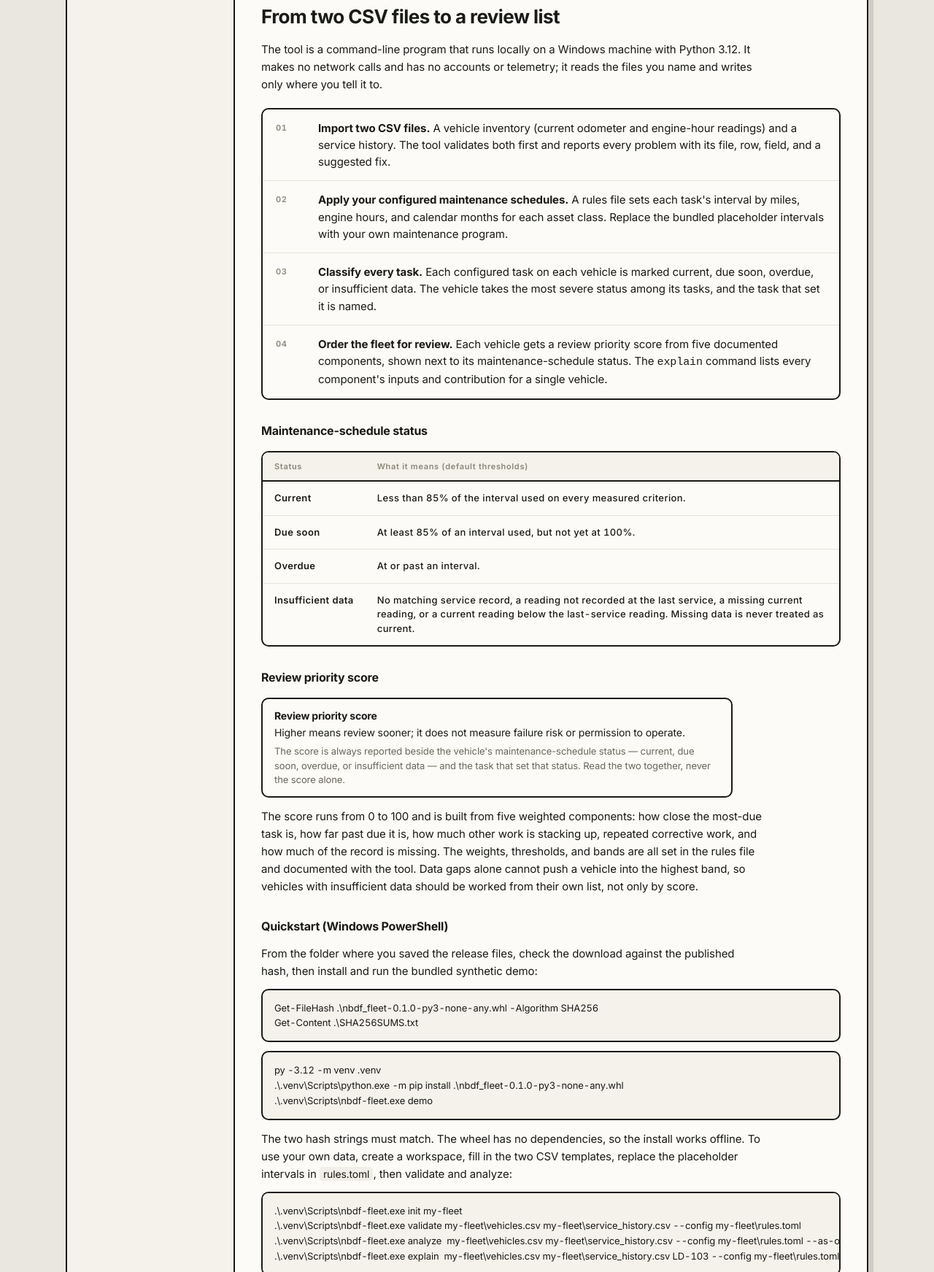
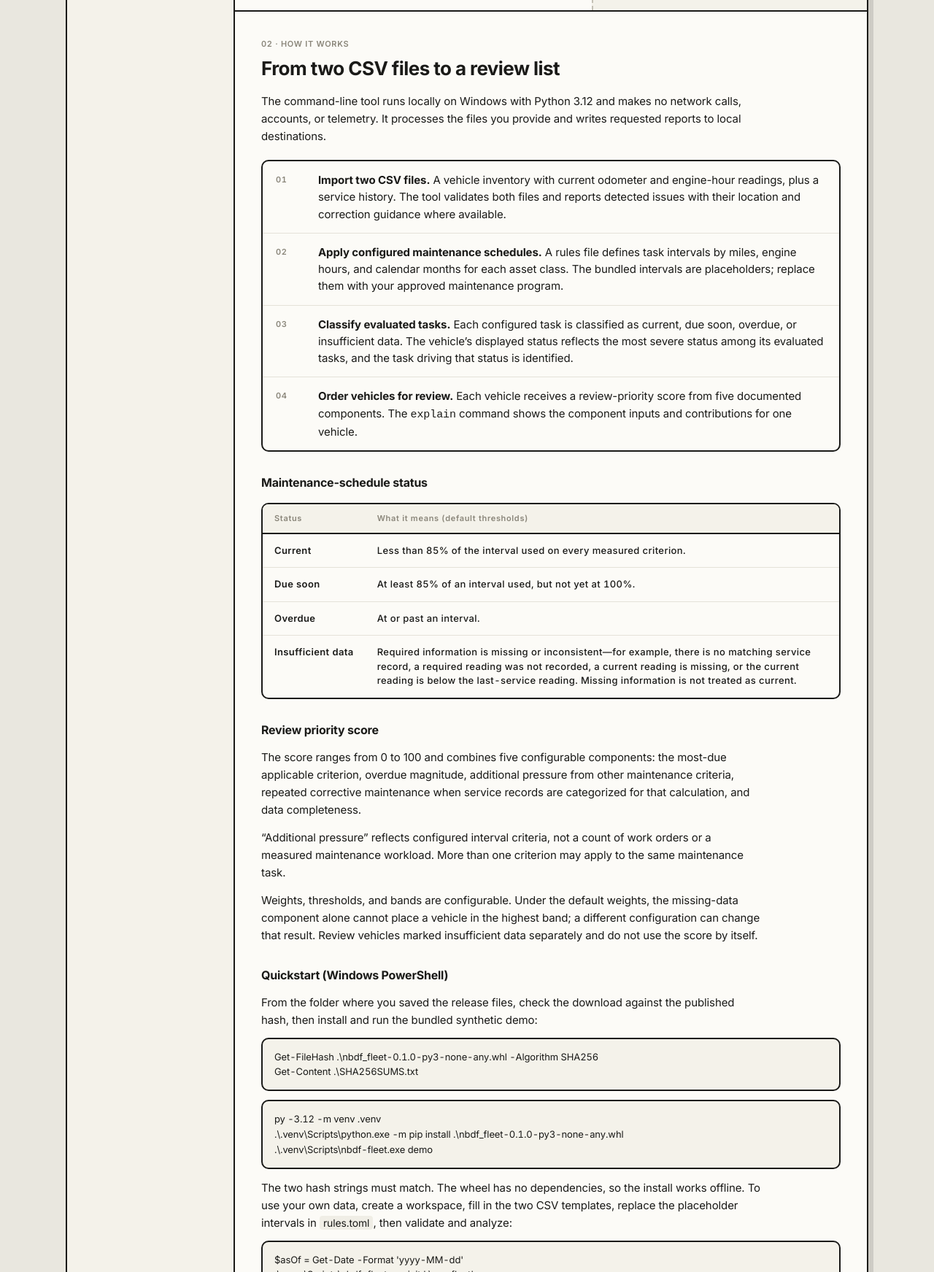
Before and after one commit to robiam81/north-bay-digital-foundry, a website: page fleet-maintenance-review-tool.html in a window 1280 px wide. Shown: the part 1057-2800 px from the top of the page at 73% size. Drawn offline with Linux system fonts and the light colour scheme.

Commit message:
Refine Fleet Maintenance Review Tool page

```diff
--- a/fleet-maintenance-review-tool.html
+++ b/fleet-maintenance-review-tool.html
@@ -6,6 +6,8 @@
   <title>Fleet Maintenance Review Tool — North Bay Digital Foundry</title>
   <meta name="description" content="A rules-based prototype that checks service intervals and data gaps, then ranks fleet vehicles for human review. It does not predict failures or determine whether a vehicle is safe to operate.">
   <meta name="color-scheme" content="light">
+
+  <link rel="canonical" href="https://northbaydigitalfoundry.com/fleet-maintenance-review-tool">
 
   <!-- Open Graph -->
   <meta property="og:type" content="website">
@@ -62,18 +64,18 @@
         <div class="hero__main">
           <p class="hero__kicker">// rules-based prototype</p>
           <h1 class="hero__title" id="hero-title">Fleet Maintenance Review Tool</h1>
-          <p class="hero__lede">A rules-based prototype that checks service intervals and data gaps, then ranks fleet vehicles for human review. It does not predict failures or determine whether a vehicle is safe to operate.</p>
-          <p class="nbdf-intro">Import vehicle and service-history CSV files, apply your configured maintenance schedules, and see which tasks are current, due soon, overdue, or missing enough data to assess. An explainable review priority score helps order follow-up work. Fleet staff must verify the records, assess faults, and make operational decisions separately.</p>
+          <p class="hero__lede">A rules-based prototype that compares fleet records with configured maintenance intervals and flags vehicles for human review. It does not predict failures or determine whether a vehicle is safe to operate.</p>
+          <p class="nbdf-intro">Import vehicle-inventory and service-history CSV files, apply configured maintenance schedules, and see which evaluated tasks are current, due soon, overdue, or cannot be assessed because required data is missing. A review-priority score helps organize follow-up. Fleet staff must verify the records, assess reported faults, and make all maintenance and operational decisions.</p>
 
           <p class="nbdf-score-note">
-            <span class="nbdf-score-note__label">Review priority score</span>
-            <span class="nbdf-score-note__caveat">Higher means review sooner; it does not measure failure risk or permission to operate.</span>
-            <span class="nbdf-score-note__status">Always shown with each vehicle's maintenance-schedule status: current, due soon, overdue, or insufficient data.</span>
+            <span class="nbdf-score-note__label">Review-priority score</span>
+            <span class="nbdf-score-note__caveat">A higher score ranks a vehicle higher for review under the selected rules. It is not a measure of failure probability, vehicle safety, or authorization to operate.</span>
+            <span class="nbdf-score-note__status">Always read it alongside the vehicle’s maintenance-schedule status and resolve insufficient data.</span>
           </p>
 
           <div class="nbdf-notice" role="note" aria-label="Prototype notice">
-            <p class="nbdf-notice__label">Prototype · read before use</p>
-            <p>This is a rules-based heuristic, not a validated failure-prediction model. The default maintenance intervals are placeholders, not manufacturer or agency schedules, and the tool shows that same warning every time it runs until you replace them. Fleet staff must independently verify records and make all operational and safety decisions; the tool does not do this.</p>
+            <p class="nbdf-notice__label">Prototype · Read before use</p>
+            <p>This is a deterministic, rules-based tool, not a validated failure-prediction model. The included maintenance intervals are placeholders, not manufacturer or agency schedules. Replace them with an approved maintenance program before interpreting results for a real fleet. The tool does not verify source records, assess mechanical faults, or make operational or safety decisions.</p>
           </div>
 
           <div class="hero__actions">
@@ -97,14 +99,14 @@
         <h2 class="section__title" id="how-title">From two CSV files to a review list</h2>
 
         <div class="nbdf-prose">
-          <p>The tool is a command-line program that runs locally on a Windows machine with Python 3.12. It makes no network calls and has no accounts or telemetry; it reads the files you name and writes only where you tell it to.</p>
+          <p>The command-line tool runs locally on Windows with Python 3.12 and makes no network calls, accounts, or telemetry. It processes the files you provide and writes requested reports to local destinations.</p>
         </div>
 
         <ol class="nbdf-steps">
-          <li><span><strong>Import two CSV files.</strong> A vehicle inventory (current odometer and engine-hour readings) and a service history. The tool validates both first and reports every problem with its file, row, field, and a suggested fix.</span></li>
-          <li><span><strong>Apply your configured maintenance schedules.</strong> A rules file sets each task's interval by miles, engine hours, and calendar months for each asset class. Replace the bundled placeholder intervals with your own maintenance program.</span></li>
-          <li><span><strong>Classify every task.</strong> Each configured task on each vehicle is marked current, due soon, overdue, or insufficient data. The vehicle takes the most severe status among its tasks, and the task that set it is named.</span></li>
-          <li><span><strong>Order the fleet for review.</strong> Each vehicle gets a review priority score from five documented components, shown next to its maintenance-schedule status. The <code>explain</code> command lists every component's inputs and contribution for a single vehicle.</span></li>
+          <li><span><strong>Import two CSV files.</strong> A vehicle inventory with current odometer and engine-hour readings, plus a service history. The tool validates both files and reports detected issues with their location and correction guidance where available.</span></li>
+          <li><span><strong>Apply configured maintenance schedules.</strong> A rules file defines task intervals by miles, engine hours, and calendar months for each asset class. The bundled intervals are placeholders; replace them with your approved maintenance program.</span></li>
+          <li><span><strong>Classify evaluated tasks.</strong> Each configured task is classified as current, due soon, overdue, or insufficient data. The vehicle’s displayed status reflects the most severe status among its evaluated tasks, and the task driving that status is identified.</span></li>
+          <li><span><strong>Order vehicles for review.</strong> Each vehicle receives a review-priority score from five documented components. The <code>explain</code> command shows the component inputs and contributions for one vehicle.</span></li>
         </ol>
 
         <h3 class="nbdf-subhead">Maintenance-schedule status</h3>
@@ -117,19 +119,16 @@
               <tr><td>Current</td><td>Less than 85% of the interval used on every measured criterion.</td></tr>
               <tr><td>Due soon</td><td>At least 85% of an interval used, but not yet at 100%.</td></tr>
               <tr><td>Overdue</td><td>At or past an interval.</td></tr>
-              <tr><td>Insufficient data</td><td>No matching service record, a reading not recorded at the last service, a missing current reading, or a current reading below the last-service reading. Missing data is never treated as current.</td></tr>
+              <tr><td>Insufficient data</td><td>Required information is missing or inconsistent—for example, there is no matching service record, a required reading was not recorded, a current reading is missing, or the current reading is below the last-service reading. Missing information is not treated as current.</td></tr>
             </tbody>
           </table>
         </div>
 
         <h3 class="nbdf-subhead">Review priority score</h3>
-        <p class="nbdf-score-note">
-          <span class="nbdf-score-note__label">Review priority score</span>
-          <span class="nbdf-score-note__caveat">Higher means review sooner; it does not measure failure risk or permission to operate.</span>
-          <span class="nbdf-score-note__status">The score is always reported beside the vehicle's maintenance-schedule status — current, due soon, overdue, or insufficient data — and the task that set that status. Read the two together, never the score alone.</span>
-        </p>
         <div class="nbdf-prose">
-          <p>The score runs from 0 to 100 and is built from five weighted components: how close the most-due task is, how far past due it is, how much other work is stacking up, repeated corrective work, and how much of the record is missing. The weights, thresholds, and bands are all set in the rules file and documented with the tool. Data gaps alone cannot push a vehicle into the highest band, so vehicles with insufficient data should be worked from their own list, not only by score.</p>
+          <p>The score ranges from 0 to 100 and combines five configurable components: the most-due applicable criterion, overdue magnitude, additional pressure from other maintenance criteria, repeated corrective maintenance when service records are categorized for that calculation, and data completeness.</p>
+          <p>“Additional pressure” reflects configured interval criteria, not a count of work orders or a measured maintenance workload. More than one criterion may apply to the same maintenance task.</p>
+          <p>Weights, thresholds, and bands are configurable. Under the default weights, the missing-data component alone cannot place a vehicle in the highest band; a different configuration can change that result. Review vehicles marked insufficient data separately and do not use the score by itself.</p>
         </div>
 
         <h3 class="nbdf-subhead">Quickstart (Windows PowerShell)</h3>
@@ -144,10 +143,29 @@ Get-Content .\SHA256SUMS.txt</pre>
         <div class="nbdf-prose">
           <p>The two hash strings must match. The wheel has no dependencies, so the install works offline. To use your own data, create a workspace, fill in the two CSV templates, replace the placeholder intervals in <code>rules.toml</code>, then validate and analyze:</p>
         </div>
-<pre class="nbdf-code">.\.venv\Scripts\nbdf-fleet.exe init my-fleet
-.\.venv\Scripts\nbdf-fleet.exe validate my-fleet\vehicles.csv my-fleet\service_history.csv --config my-fleet\rules.toml
-.\.venv\Scripts\nbdf-fleet.exe analyze  my-fleet\vehicles.csv my-fleet\service_history.csv --config my-fleet\rules.toml --as-of 2026-06-30 --output-dir my-fleet\out
-.\.venv\Scripts\nbdf-fleet.exe explain  my-fleet\vehicles.csv my-fleet\service_history.csv LD-103 --config my-fleet\rules.toml --as-of 2026-06-30</pre>
+<pre class="nbdf-code">$asOf = Get-Date -Format 'yyyy-MM-dd'
+.\.venv\Scripts\nbdf-fleet.exe init '.\my-fleet'
+
+.\.venv\Scripts\nbdf-fleet.exe validate `
+  '.\my-fleet\vehicles.csv' `
+  '.\my-fleet\service_history.csv' `
+  --config '.\my-fleet\rules.toml'
+
+.\.venv\Scripts\nbdf-fleet.exe analyze `
+  '.\my-fleet\vehicles.csv' `
+  '.\my-fleet\service_history.csv' `
+  --config '.\my-fleet\rules.toml' `
+  --as-of $asOf `
+  --output-dir '.\my-fleet\out'
+
+$vehicleId = Read-Host 'Enter a vehicle ID from your vehicles.csv'
+
+.\.venv\Scripts\nbdf-fleet.exe explain `
+  '.\my-fleet\vehicles.csv' `
+  '.\my-fleet\service_history.csv' `
+  $vehicleId `
+  --config '.\my-fleet\rules.toml' `
+  --as-of $asOf</pre>
         <div class="nbdf-prose">
           <p>Keep real fleet data on your own machine. The README included with the download covers every command, the input schema, exit codes, and the full scoring method.</p>
         </div>
@@ -160,15 +178,10 @@ Get-Content .\SHA256SUMS.txt</pre>
         <h2 class="section__title" id="impact-title">Why build it</h2>
 
         <div class="nbdf-prose">
-          <p>Many small and mid-size public works fleets track maintenance in spreadsheets or paper logs, with no consistent way to see which vehicles need attention first. This tool offers a low-cost, transparent way to bring structure to that review: it applies the same documented rules to every vehicle, every time, so prioritization doesn't depend on who happens to remember which truck is due for service.</p>
-          <p>Because the scoring method and thresholds are fully configurable and disclosed, agencies can adapt it to their own maintenance schedules rather than trust an opaque model. The goal is to save staff time on the first pass of fleet review, not to replace their judgment. It is a prototype today, but it's built so a validated predictive model could extend it later without discarding the work already done.</p>
+          <p>For teams that manage vehicle records in spreadsheets, paper logs, or separate systems, applying one documented set of rules can provide a consistent first pass for review. This prototype offers a local workflow for that purpose; staff-time savings and maintenance outcomes have not been measured.</p>
+          <p>Agencies can configure the schedules and scoring rules, but configuration alone does not validate the results. Before operational use, the rules must be calibrated and validated using representative fleet data, reviewed by fleet subject-matter experts, and used with ongoing human oversight.</p>
+          <p>The code includes an interface intended to support future evaluation of other scoring approaches. No predictive model is included or validated.</p>
         </div>
-
-        <p class="nbdf-score-note">
-          <span class="nbdf-score-note__label">Review priority score</span>
-          <span class="nbdf-score-note__caveat">Higher means review sooner; it does not measure failure risk or permission to operate.</span>
-          <span class="nbdf-score-note__status">Prioritization always pairs the score with each vehicle's maintenance-schedule status: current, due soon, overdue, or insufficient data.</span>
-        </p>
       </section>
 
       <!-- 04 · LIMITATIONS -->
@@ -179,19 +192,18 @@ Get-Content .\SHA256SUMS.txt</pre>
         <div class="nbdf-prose">
           <ul>
             <li><strong>Prototype status.</strong> This is a rules-based heuristic, not a validated failure-prediction model. It does not predict failures, estimate probabilities, or forecast costs.</li>
-            <li><strong>Placeholder intervals.</strong> The default maintenance intervals are placeholders, not manufacturer or agency schedules. The tool displays this same warning at runtime until you replace them and say so in the rules file.</li>
-            <li><strong>Not validated against real fleet data.</strong> The bundled and example datasets are synthetic.</li>
-            <li><strong>Requires calibration before operational use.</strong> Intervals, thresholds, weights, and bands must be set to your maintenance program and reviewed by people who know the fleet.</li>
-            <li><strong>Requires human oversight throughout.</strong> Fleet staff must independently verify records and make operational and safety decisions. The tool does not do this.</li>
+            <li><strong>Placeholder intervals.</strong> The default maintenance intervals are placeholders, not manufacturer or agency schedules. The terminal and HTML reports display a warning while <code>placeholder_intervals</code> is true in the rules file; JSON metadata also records the warning.</li>
+            <li><strong>Not calibrated or validated against representative real fleet data.</strong> The bundled and example datasets are synthetic.</li>
+            <li><strong>Requires calibration and validation before operational use.</strong> Rules must be calibrated and validated using representative fleet data, with intervals, thresholds, weights, and bands set to your maintenance program and reviewed by fleet subject-matter experts.</li>
+            <li><strong>Requires human oversight throughout.</strong> Fleet staff must independently verify records and retain responsibility for all maintenance, operational, and safety decisions. The tool does not make these decisions.</li>
             <li><strong>Readings are trusted as entered.</strong> A wrong but plausible odometer or engine-hour reading passes validation and drives the result.</li>
             <li><strong>License.</strong> Licensed under MPL-2.0. The license covers this project only, not the rest of the North Bay Digital Foundry repository or website.</li>
           </ul>
         </div>
 
         <p class="nbdf-score-note">
-          <span class="nbdf-score-note__label">Review priority score</span>
-          <span class="nbdf-score-note__caveat">Higher means review sooner; it does not measure failure risk or permission to operate.</span>
-          <span class="nbdf-score-note__status">Its bands are ordinal buckets of a heuristic, not risk levels. Read it with the maintenance-schedule status — current, due soon, overdue, or insufficient data — never on its own.</span>
+          <span class="nbdf-score-note__label">Review-priority score</span>
+          <span class="nbdf-score-note__caveat">The score is a configurable review aid, not a risk measure. Read it with the maintenance status and review insufficient-data vehicles separately.</span>
         </p>
       </section>
 
```
